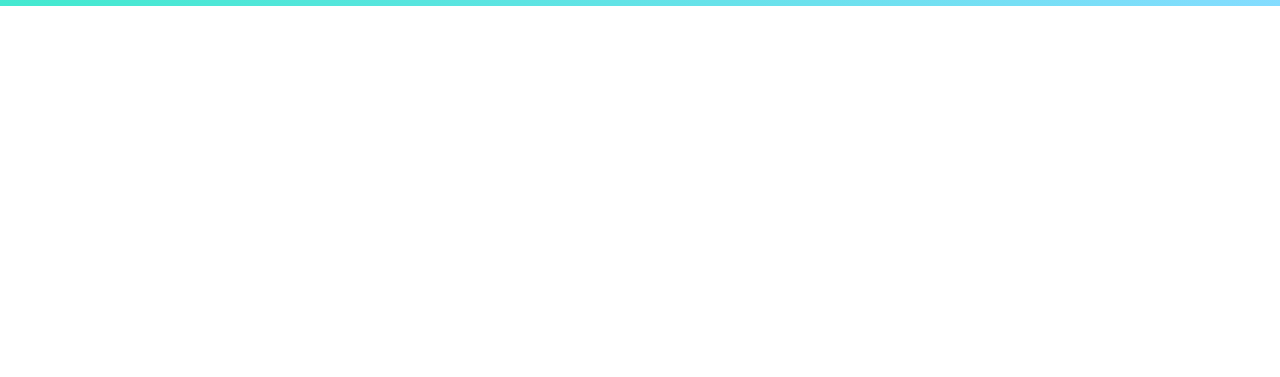
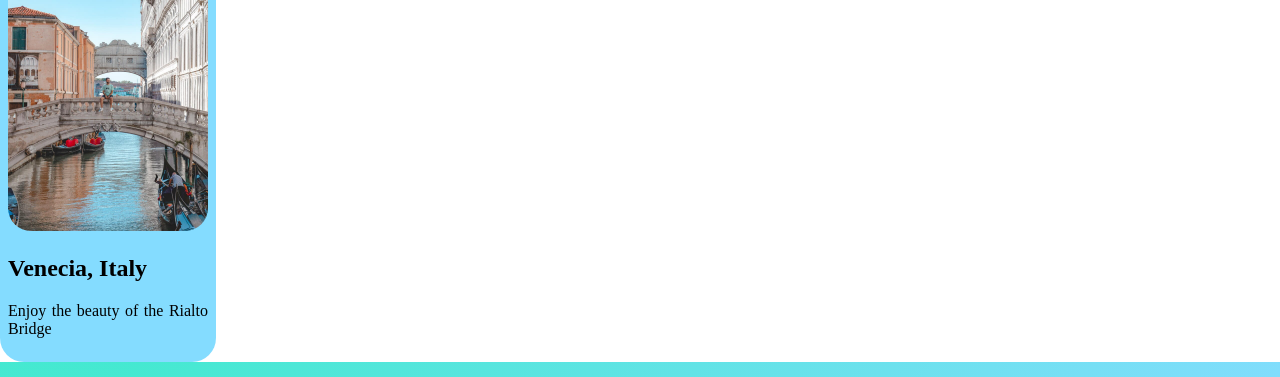
Before and after one commit to Terepotel/Pagina-web, a plain HTML site: page destinations.html in a window 1280 px wide. Shown: the part 996-1373 px from the top of the page. Before the commit the page ends 1002 px from the top, so only its background shows below. Drawn offline with Linux system fonts and the light colour scheme; a web font is replaced by a local one.

Commit message:
agregar card a la seccion destination

```diff
--- a/destinations.html
+++ b/destinations.html
@@ -45,7 +45,19 @@
             <h2>EXPLORA LOS DESTINOS TOP</h2>
         </div>
         <div class="recommended__carousel">
-            <div class="carousel"> <!-- recrear un carousel en css en version 'estilos' para luego ser reemplazado con el definitivo-->
+
+            <div class="carousel"> <!--hacer estilo basico en css para reemplazar en siguiente version-->
+                <div class="card">
+                    <div>
+                        <img class="cardImage" src="imagenes/veneciaImg.jpg">
+                    </div>
+
+                    <div class="descriptionCard">
+                        <h1> Venecia, Italy </h1>
+                        <p>Enjoy the beauty of the Rialto Bridge</p>
+                    </div>
+                </div>
+
 
             </div>
         </div>
@@ -54,9 +66,9 @@
         <div class="socialMedia">
         <a href="https://www.facebook.com"target="_blank"> <img  src="/imagenes/facebookImg.png" ></a>
 
-        <a href="https://www.facebook.com" target="_blank"><img src="/imagenes/instagramImg.png"></a>
+        <a href="https://www.instagram.com" target="_blank"><img src="/imagenes/instagramImg.png"></a>
 
-        <a href="https://www.facebook.com" target="_blank"><img src="/imagenes/mailImg.png"></a>
+        <a href="https://www.gmail.com" target="_blank"><img src="/imagenes/mailImg.png"></a>
 
         </div>
     </footer>
--- a/index.css
+++ b/index.css
@@ -178,3 +178,18 @@
 .destinations__title{
 	font-size: 25px;
 }
+
+.card{
+	width: 200px;
+	text-align: justify;
+	border-radius: 24px;
+	background-color: #00b7ff7b;
+	padding: 0.5em;
+
+
+}
+.cardImage{
+	box-sizing: content-box;
+	width: 100%;
+	border-radius: 23px;
+}
```
Also changed, not shown: imagenes/veneciaImg.jpg (added).
